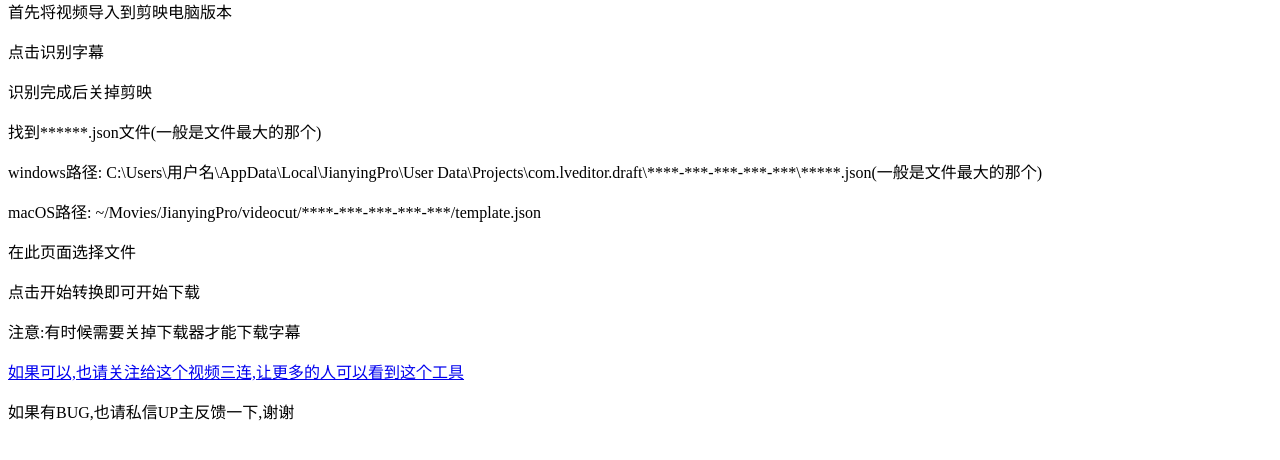
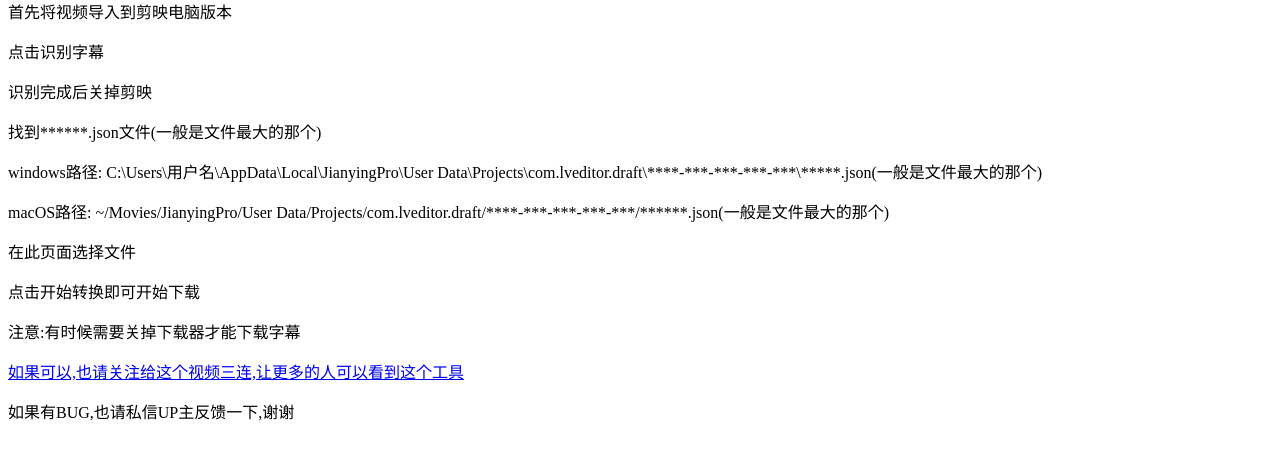
Before and after one commit to jiang123574/json2srt, a Django app: page / in a window 1280 px wide. Shown: the part 219-679 px from the top of the page. Run offline with Django 3.2, Linux system fonts and the light colour scheme.

Commit message:
更改mac目录结构

```diff
--- a/templates/index.html
+++ b/templates/index.html
@@ -25,7 +25,7 @@
 <p>识别完成后关掉剪映</p>
 <p>找到******.json文件(一般是文件最大的那个)</p>
 <p>windows路径: C:\Users\用户名\AppData\Local\JianyingPro\User Data\Projects\com.lveditor.draft\****-***-***-***-***\*****.json(一般是文件最大的那个)</p>
-<p>macOS路径: ~/Movies/JianyingPro/videocut/****-***-***-***-***/template.json</p>
+<p>macOS路径: ~/Movies/JianyingPro/User Data/Projects/com.lveditor.draft/****-***-***-***-***/******.json(一般是文件最大的那个)</p>
 <p>在此页面选择文件</p>
 <p>点击开始转换即可开始下载</p>
 <p>注意:有时候需要关掉下载器才能下载字幕</p>
```
